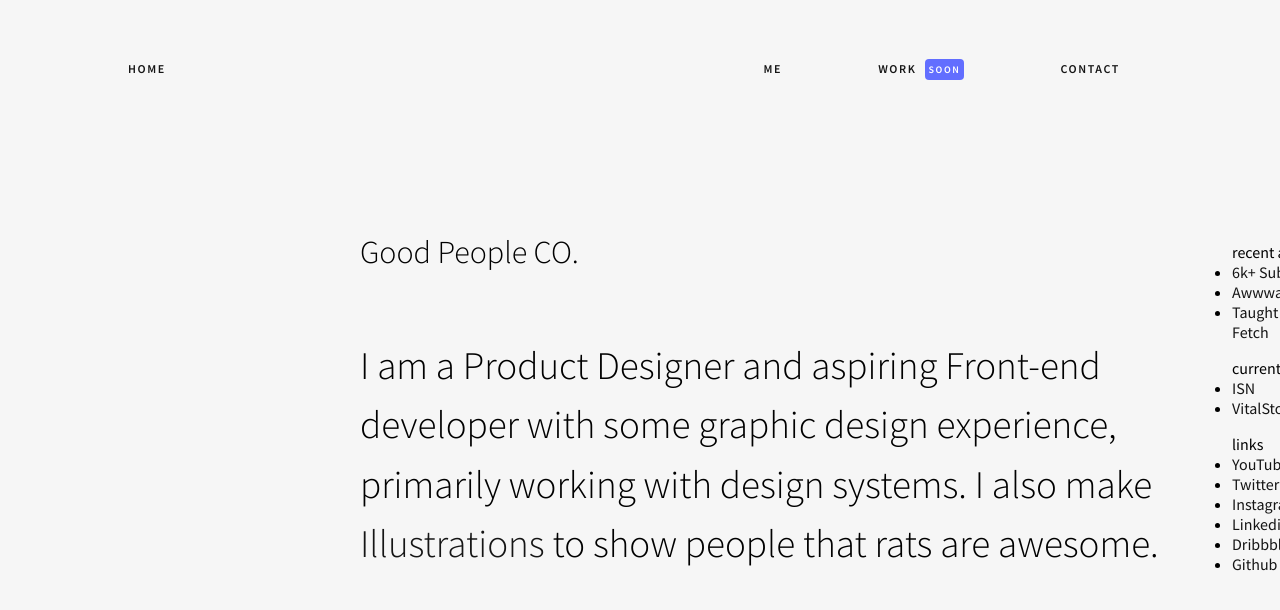
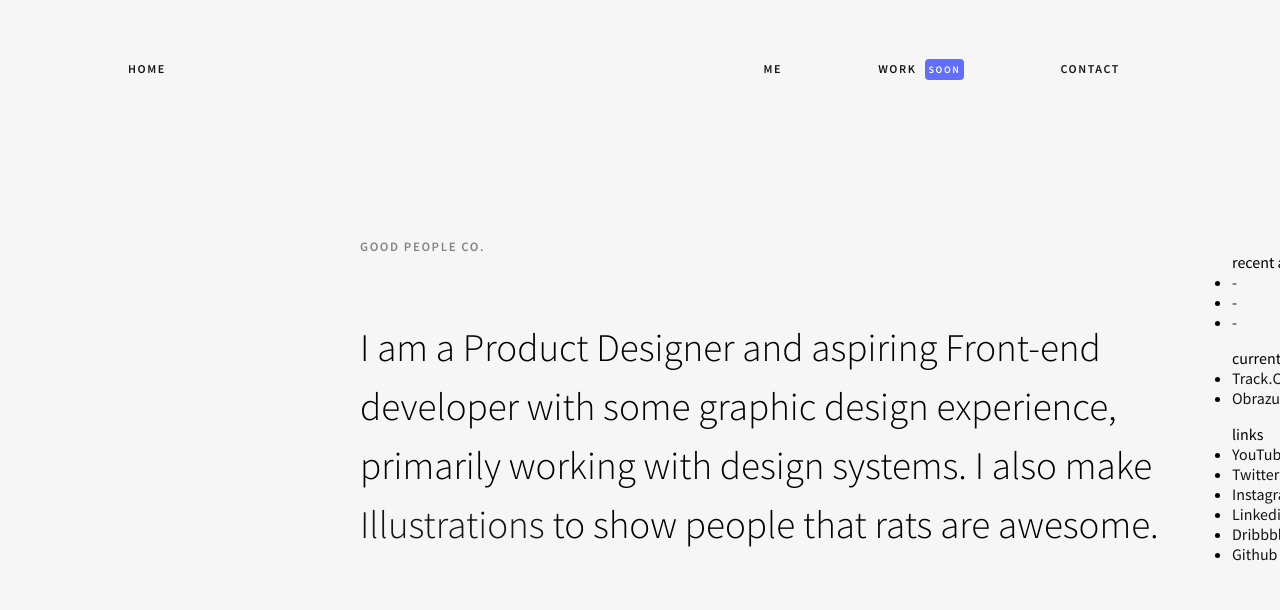
Before and after one commit to augustomouraocroce/hello-world, a plain HTML site: page index.html in a window 1280 px wide. Shown: the top 610 px of the page. Drawn offline with Linux system fonts and the light colour scheme.

Commit message:
minimal changes

```diff
--- a/index.html
+++ b/index.html
@@ -49,17 +49,17 @@
                     <div class="column">
                         <li>
                             <a href="">
-                                6k+ Subscribers
+                                -
                             </a>
                         </li>
                         <li>
                             <a href="">
-                                Awwwards Jury Member
+                                -
                             </a>
                         </li>
                         <li>
                             <a href="">
-                                Taught Oliver to play Fetch
+                                -
                             </a>
                         </li>
                     </div>
@@ -71,13 +71,13 @@
                     <div class="column">
                         <li>
                             <a href="">
-                                ISN
+                                Track.CO
                             </a>
 
                         </li>
                         <li>
                             <a href="">
-                                VitalStorm
+                                Obrazul
                             </a>
                         </li>
                     </div>
--- a/style.css
+++ b/style.css
@@ -4,7 +4,7 @@
     box-sizing: border-box;
 }
 
-.body{
+body{
     overflow-x: hidden;
     overscroll-behavior-y: none;
 }
@@ -17,7 +17,11 @@ header {
 }
 
 h1 {
-    font-weight: 300;
+    font-weight: 600;
+    text-transform: uppercase;
+    font-size: 0.8rem;
+    letter-spacing: 0.1rem;
+    color: #858585;
 }
 
 .container {
@@ -87,7 +91,7 @@ a:hover {
 }
 
 .main-container {
-    max-width: 1244;
+    max-width: 1244px;
     position: relative;
     height: 100vh;
     width: 1080px;
```
